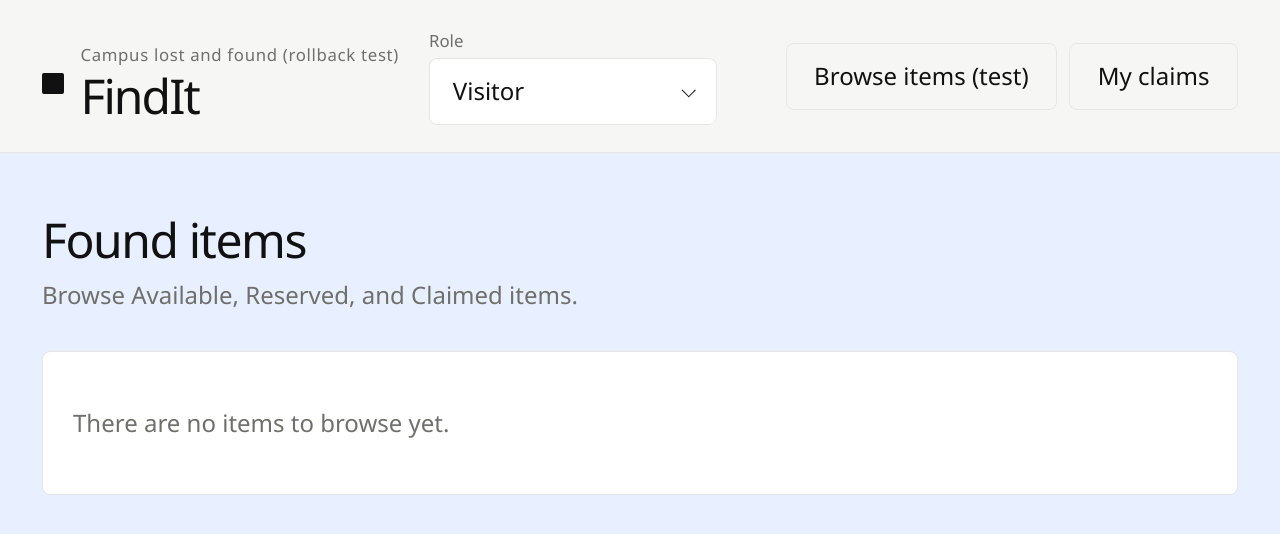
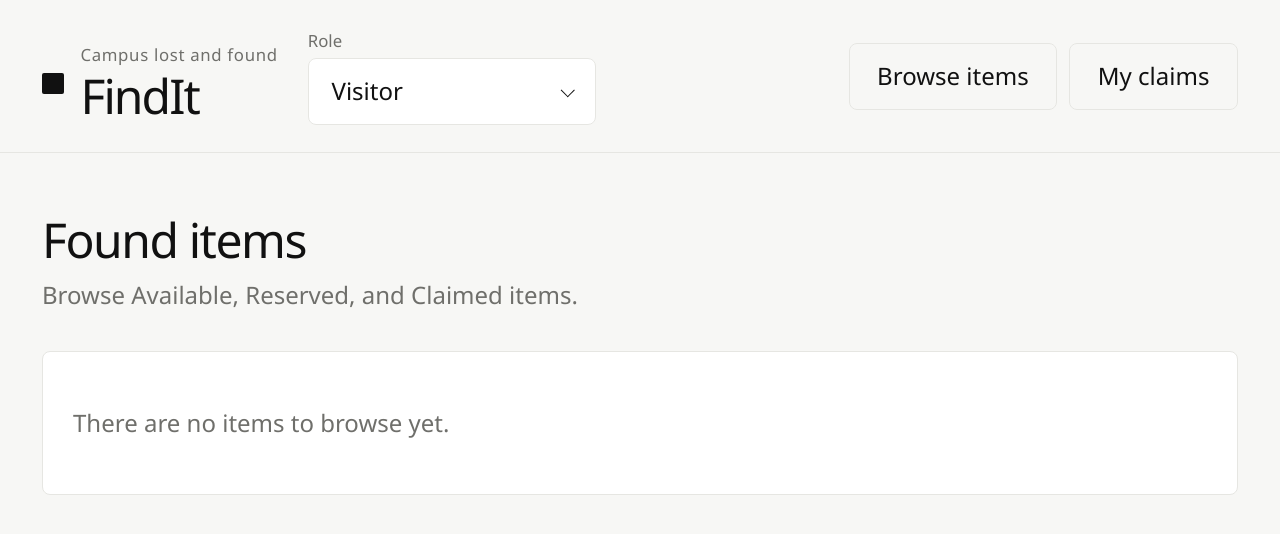
Before and after one commit to solarExclipse/FindIt, a website: page index.html in a window 1280 px wide. Drawn offline with Linux system fonts and the light colour scheme; no server answers.

Commit message:
Revert "Add dummy UI tweaks to test commit rollback."
This reverts commit 3faa87390fbe619247f1c27019edb24ac71b263d.

```diff
--- a/index.html
+++ b/index.html
@@ -3,7 +3,7 @@
   <head>
     <meta charset="UTF-8" />
     <meta name="viewport" content="width=device-width, initial-scale=1" />
-    <title>FindIt — Rollback Test</title>
+    <title>FindIt — Campus Lost and Found</title>
     <link rel="stylesheet" href="styles.css" />
   </head>
   <body>
@@ -14,7 +14,7 @@
             <div class="brand">
               <span class="brand-mark" aria-hidden="true"></span>
               <div>
-                <p class="brand-kicker">Campus lost and found (rollback test)</p>
+                <p class="brand-kicker">Campus lost and found</p>
                 <h1 class="brand-title">FindIt</h1>
               </div>
             </div>
@@ -44,7 +44,7 @@
             </div>
           </div>
           <nav class="main-nav" aria-label="Main">
-            <button type="button" id="nav-list">Browse items (test)</button>
+            <button type="button" id="nav-list">Browse items</button>
             <button type="button" id="nav-my-claims">My claims</button>
             <button type="button" id="nav-report" hidden>Report found item</button>
             <button type="button" id="nav-review" hidden>Review claims</button>
--- a/styles.css
+++ b/styles.css
@@ -1,5 +1,5 @@
 :root {
-  --bg: #e8f0ff;
+  --bg: #f7f7f5;
   --ink: #111111;
   --muted: #6f6f6b;
   --card: #ffffff;
```
